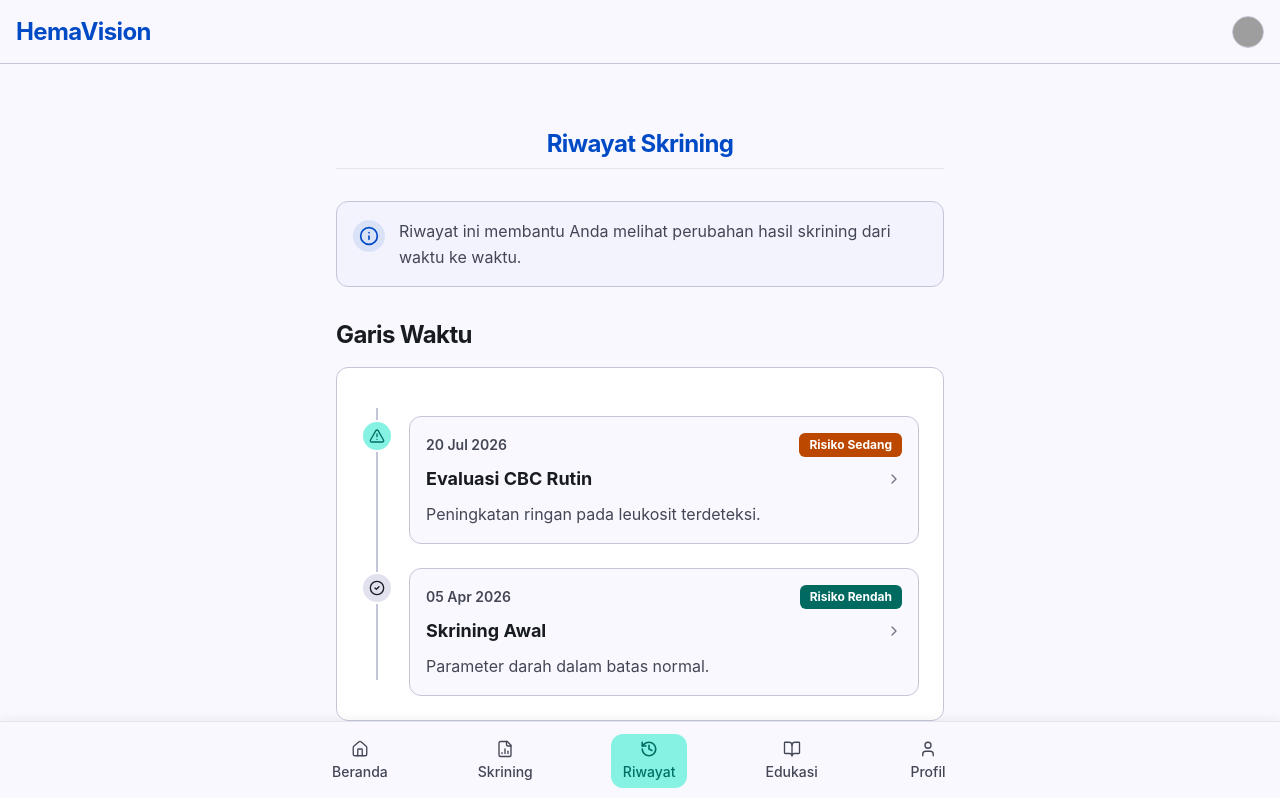
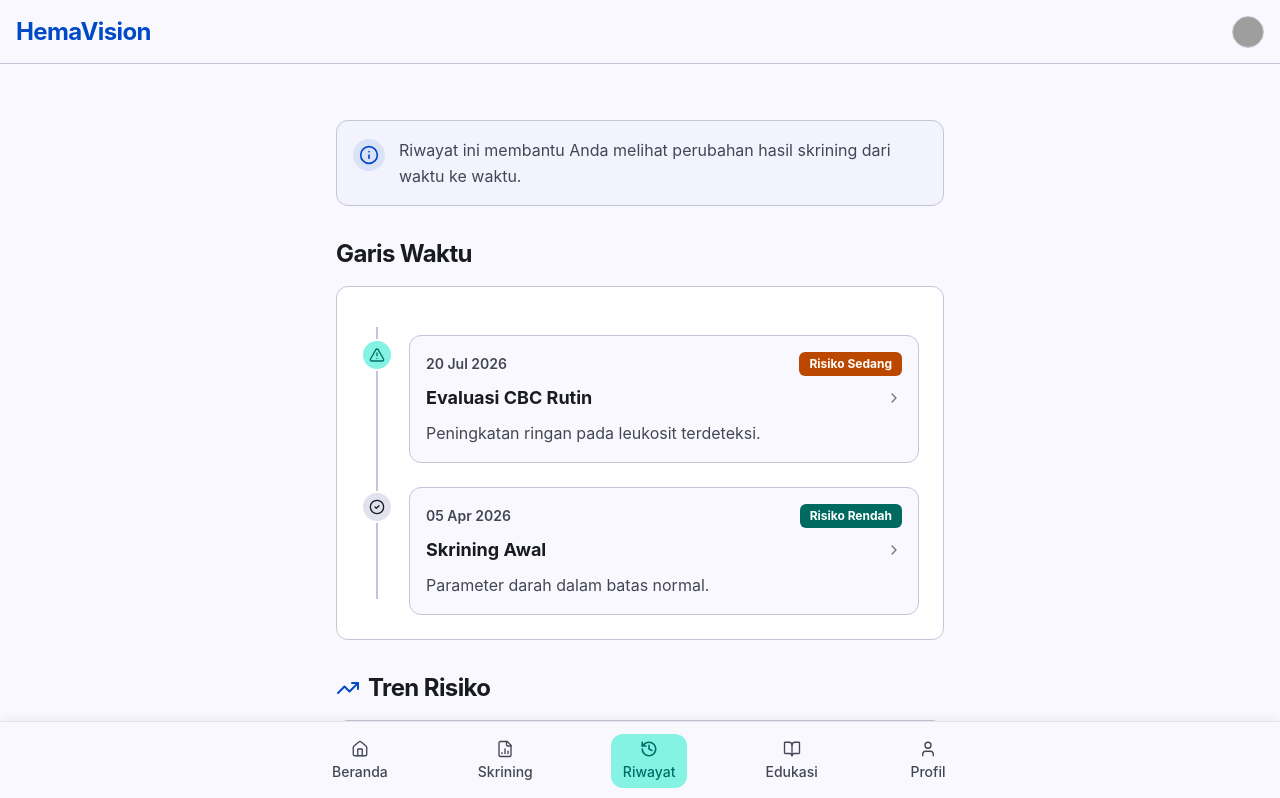
Before and after one commit to Narscode/HemaVision-anemiadetection, a Next.js app in the folder frontend/: page /pasien/riwayat in a window 1280 px wide. Shown: the top 798 px of the page. Built offline with nearby package versions, Linux system fonts and the light colour scheme; grey boxes are pictures that could not be loaded.

Commit message:
fix(pasien): remove top page title bar from Riwayat Skrining page

```diff
--- a/frontend/src/app/(patient)/pasien/riwayat/page.tsx
+++ b/frontend/src/app/(patient)/pasien/riwayat/page.tsx
@@ -73,12 +73,7 @@ export default function PatientHistoryPage() {
         }
       `}</style>
 
-      {/* Page Title */}
-      <div className="w-full text-center py-2 border-b border-[#C3C6D7]/40">
-        <h1 className="text-[#004AC6] text-2xl font-bold tracking-tight">
-          Riwayat Skrining
-        </h1>
-      </div>
+
 
       {/* Notice Info Card */}
       <div className="w-full bg-[#F3F3FE] border border-[#C3C6D7] rounded-xl p-4 flex items-start gap-3.5 shadow-xs hover:shadow-md hover:border-[#004AC6]/40 transition-all duration-300 group">
```
